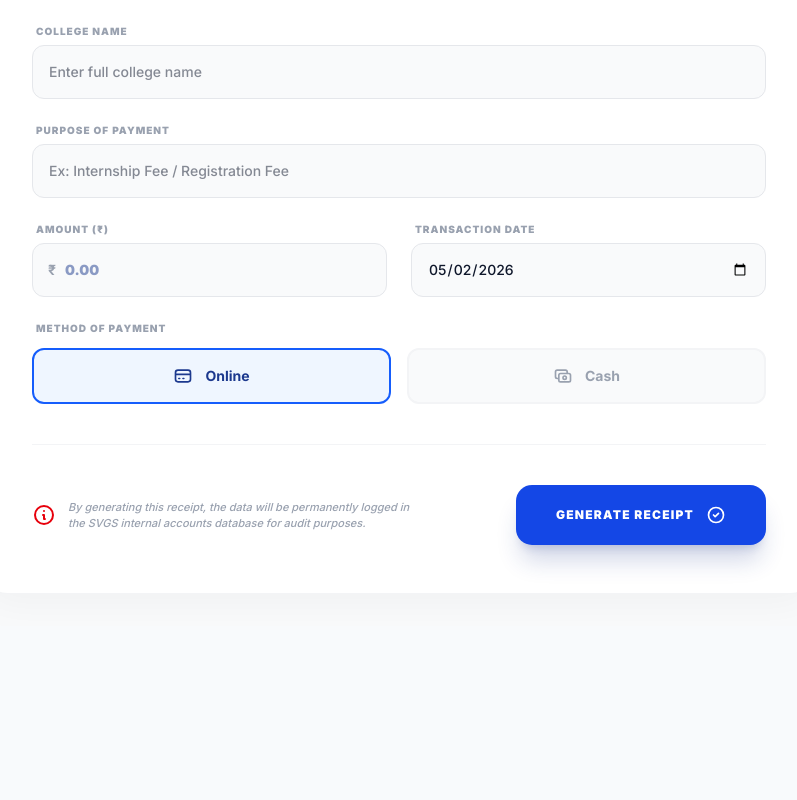
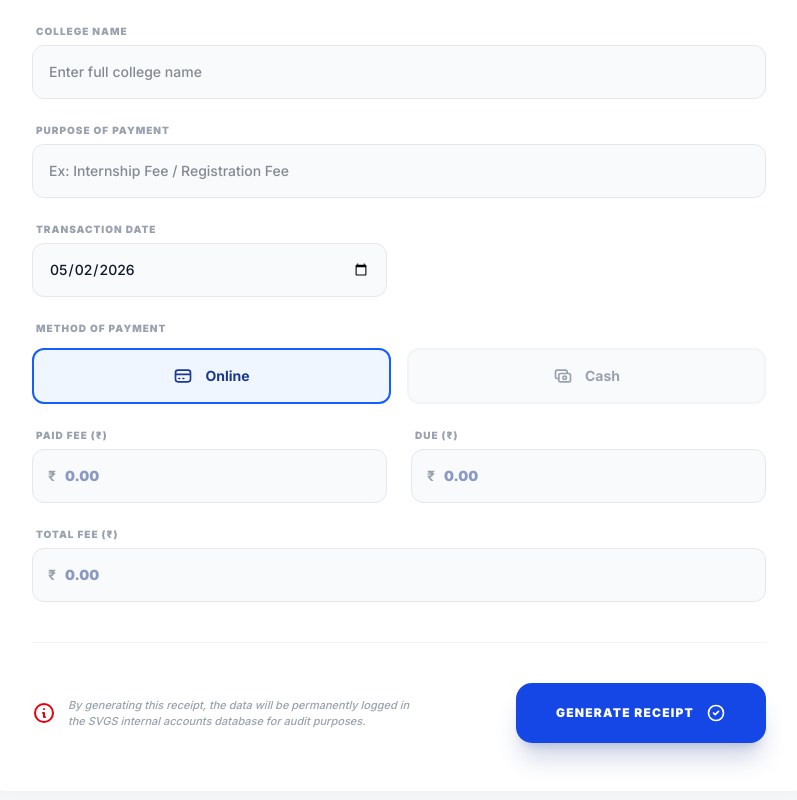
Before and after one commit to svglobalservices123-spec/sv-dashboard, a React (Vite) app in the folder client/: page /accounts-receipt/new in a window 1280 px wide. Shown: the part 626-1426 px from the top of the page, without its empty margins (241-1038 px from the left). Before the commit the page ends 1252 px from the top, so only its background shows below. Built offline with nearby package versions, Linux system fonts and the light colour scheme; no server answers; sample sign-in values are in the browser's storage.

Commit message:
feat: Add Paid Fee, Due, and Total Fee to receipt generation process

```diff
--- a/client/src/components/FeeReceiptModal.jsx
+++ b/client/src/components/FeeReceiptModal.jsx
@@ -118,11 +118,19 @@ const FeeReceiptModal = ({ receipt, onClose }) => {
     <tr>
       <td>Registration / Training Fee</td>
       <td>${receipt.paymentMode}</td>
-      <td>₹${receipt.amount.toLocaleString()}</td>
+      <td>₹${(receipt.totalFee !== undefined ? receipt.totalFee : receipt.amount).toLocaleString()}</td>
+    </tr>
+    <tr>
+      <td colspan="2" style="text-align: right; color: #6b7280; font-size: 11px; text-transform: uppercase; letter-spacing: 1px;">Fee Paid</td>
+      <td style="color: #16a34a;">₹${(receipt.paidFee !== undefined ? receipt.paidFee : receipt.amount).toLocaleString()}</td>
+    </tr>
+    <tr>
+      <td colspan="2" style="text-align: right; color: #6b7280; font-size: 11px; text-transform: uppercase; letter-spacing: 1px;">Balance Due</td>
+      <td style="color: #dc2626;">₹${(receipt.due !== undefined ? receipt.due : 0).toLocaleString()}</td>
     </tr>
     <tr class="total-row">
       <td colspan="2">Total Amount Paid</td>
-      <td>₹${receipt.amount.toLocaleString()}</td>
+      <td>₹${(receipt.paidFee !== undefined ? receipt.paidFee : receipt.amount).toLocaleString()}</td>
     </tr>
   </tbody>
 </table>
@@ -278,11 +286,19 @@ const FeeReceiptModal = ({ receipt, onClose }) => {
                 <tr className="border-b border-gray-100">
                   <td className="py-5 font-bold text-slate-900 text-sm">Registration / Training Fee</td>
                   <td className="py-5 text-right font-bold text-gray-500 text-sm">{receipt.paymentMode}</td>
-                  <td className="py-5 text-right font-black text-blue-900 text-sm">₹{receipt.amount.toLocaleString()}</td>
+                  <td className="py-5 text-right font-black text-blue-900 text-sm">₹{(receipt.totalFee !== undefined ? receipt.totalFee : receipt.amount).toLocaleString()}</td>
+                </tr>
+                <tr className="border-b border-gray-50">
+                  <td colSpan="2" className="py-3 px-4 text-right font-bold text-gray-400 text-xs uppercase tracking-widest">Fee Paid</td>
+                  <td className="py-3 px-4 text-right font-black text-green-600 text-sm">₹{(receipt.paidFee !== undefined ? receipt.paidFee : receipt.amount).toLocaleString()}</td>
+                </tr>
+                <tr className="border-b border-gray-50">
+                  <td colSpan="2" className="py-3 px-4 text-right font-bold text-gray-400 text-xs uppercase tracking-widest">Balance Due</td>
+                  <td className="py-3 px-4 text-right font-black text-red-600 text-sm">₹{(receipt.due !== undefined ? receipt.due : 0).toLocaleString()}</td>
                 </tr>
                 <tr style={{ backgroundColor: '#1e3a8a', color: 'white' }}>
                   <td colSpan="2" className="py-3 px-4 text-right font-black uppercase tracking-widest text-xs">Total Amount Paid</td>
-                  <td className="py-3 px-4 text-right font-black text-xl">₹{receipt.amount.toLocaleString()}</td>
+                  <td className="py-3 px-4 text-right font-black text-xl">₹{(receipt.paidFee !== undefined ? receipt.paidFee : receipt.amount).toLocaleString()}</td>
                 </tr>
               </tbody>
             </table>
--- a/client/src/pages/AccountsDashboard.jsx
+++ b/client/src/pages/AccountsDashboard.jsx
@@ -196,7 +196,7 @@ const AccountsDashboard = () => {
                   <th className="px-6 py-5 text-[10px] font-black text-gray-400 uppercase tracking-widest">Student Information</th>
                   <th className="px-6 py-5 text-[10px] font-black text-gray-400 uppercase tracking-widest">Roll Number</th>
                   <th className="px-6 py-5 text-[10px] font-black text-gray-400 uppercase tracking-widest">College & Branch</th>
-                  <th className="px-6 py-5 text-[10px] font-black text-gray-400 uppercase tracking-widest">Amount</th>
+                  <th className="px-6 py-5 text-[10px] font-black text-gray-400 uppercase tracking-widest">Amount Paid</th>
                   <th className="px-6 py-5 text-[10px] font-black text-gray-400 uppercase tracking-widest text-center">Actions</th>
                 </tr>
               </thead>
@@ -236,7 +236,12 @@ const AccountsDashboard = () => {
                         </div>
                       </td>
                       <td className="px-6 py-5">
-                        <span className="text-lg font-black text-blue-900">₹{r.amount.toLocaleString()}</span>
+                        <div className="flex flex-col">
+                          <span className="text-lg font-black text-blue-900">₹{(r.paidFee !== undefined ? r.paidFee : r.amount).toLocaleString()}</span>
+                          {r.due !== undefined && r.due > 0 && (
+                            <span className="text-[10px] text-red-600 font-bold uppercase tracking-tighter mt-0.5">Due: ₹{r.due.toLocaleString()}</span>
+                          )}
+                        </div>
                       </td>
                       <td className="px-6 py-5">
                         <div className="flex justify-center">
--- a/client/src/pages/FeeReceiptForm.jsx
+++ b/client/src/pages/FeeReceiptForm.jsx
@@ -12,21 +12,39 @@ const FeeReceiptForm = () => {
     collegeName: '',
     purpose: '',
     paymentMode: 'Online',
-    amount: '',
+    paidFee: '',
+    due: '',
+    totalFee: '',
     date: new Date().toISOString().split('T')[0]
   });
   const [loading, setLoading] = useState(false);
   const navigate = useNavigate();
 
   const handleChange = (e) => {
-    setFormData({ ...formData, [e.target.name]: e.target.value });
+    const { name, value } = e.target;
+    setFormData((prev) => {
+      const updated = { ...prev, [name]: value };
+
+      // Auto-calculate Total Fee if Paid Fee and Due are present
+      if (name === 'paidFee' || name === 'due') {
+        const paid = parseFloat(updated.paidFee) || 0;
+        const dueAmt = parseFloat(updated.due) || 0;
+        updated.totalFee = (paid + dueAmt).toString();
+      }
+
+      return updated;
+    });
   };
 
   const handleSubmit = async (e) => {
     e.preventDefault();
     try {
       setLoading(true);
-      await axios.post(`${import.meta.env.VITE_API_URL}/api/fee-receipt`, formData);
+      const dataToSubmit = {
+        ...formData,
+        amount: formData.paidFee // For backward compatibility
+      };
+      await axios.post(`${import.meta.env.VITE_API_URL}/api/fee-receipt`, dataToSubmit);
       toast.success('Receipt generated successfully');
       navigate('/accounts-dashboard');
     } catch (error) {
@@ -136,17 +154,6 @@ const FeeReceiptForm = () => {
                   />
                 </div>
                 <div>
-                  <label className="block text-[10px] font-black text-gray-400 uppercase tracking-widest mb-1.5 ml-1">Amount (₹)</label>
-                  <div className="relative">
-                    <span className="absolute inset-y-0 left-0 pl-4 flex items-center text-gray-400 font-bold text-sm">₹</span>
-                    <input
-                      type="number" name="amount" required value={formData.amount} onChange={handleChange}
-                      placeholder="0.00"
-                      className="w-full pl-8 pr-4 py-4 bg-gray-50 border border-gray-200 rounded-xl text-sm focus:ring-2 focus:ring-red-600 focus:bg-white outline-none transition-all font-black text-blue-900"
-                    />
-                  </div>
-                </div>
-                <div>
                   <label className="block text-[10px] font-black text-gray-400 uppercase tracking-widest mb-1.5 ml-1">Transaction Date</label>
                   <input
                     type="date" name="date" required value={formData.date} onChange={handleChange}
@@ -174,6 +181,43 @@ const FeeReceiptForm = () => {
                     </label>
                   </div>
                 </div>
+
+                <div>
+                  <label className="block text-[10px] font-black text-gray-400 uppercase tracking-widest mb-1.5 ml-1">Paid Fee (₹)</label>
+                  <div className="relative">
+                    <span className="absolute inset-y-0 left-0 pl-4 flex items-center text-gray-400 font-bold text-sm">₹</span>
+                    <input
+                      type="number" name="paidFee" required value={formData.paidFee} onChange={handleChange}
+                      placeholder="0.00"
+                      className="w-full pl-8 pr-4 py-4 bg-gray-50 border border-gray-200 rounded-xl text-sm focus:ring-2 focus:ring-red-600 focus:bg-white outline-none transition-all font-black text-blue-900"
+                    />
+                  </div>
+                </div>
+
+                <div>
+                  <label className="block text-[10px] font-black text-gray-400 uppercase tracking-widest mb-1.5 ml-1">Due (₹)</label>
+                  <div className="relative">
+                    <span className="absolute inset-y-0 left-0 pl-4 flex items-center text-gray-400 font-bold text-sm">₹</span>
+                    <input
+                      type="number" name="due" required value={formData.due} onChange={handleChange}
+                      placeholder="0.00"
+                      className="w-full pl-8 pr-4 py-4 bg-gray-50 border border-gray-200 rounded-xl text-sm focus:ring-2 focus:ring-red-600 focus:bg-white outline-none transition-all font-black text-blue-900"
+                    />
+                  </div>
+                </div>
+
+                <div className="md:col-span-2">
+                  <label className="block text-[10px] font-black text-gray-400 uppercase tracking-widest mb-1.5 ml-1">Total Fee (₹)</label>
+                  <div className="relative">
+                    <span className="absolute inset-y-0 left-0 pl-4 flex items-center text-gray-400 font-bold text-sm">₹</span>
+                    <input
+                      type="number" name="totalFee" required value={formData.totalFee} onChange={handleChange}
+                      placeholder="0.00"
+                      className="w-full pl-8 pr-4 py-4 bg-gray-50 border border-gray-200 rounded-xl text-sm focus:ring-2 focus:ring-red-600 focus:bg-white outline-none transition-all font-black text-blue-900"
+                    />
+                  </div>
+                </div>
+
               </div>
             </div>
 
```
Also changed, not shown: 2 other files (tests, documents, lock files or other folders).
